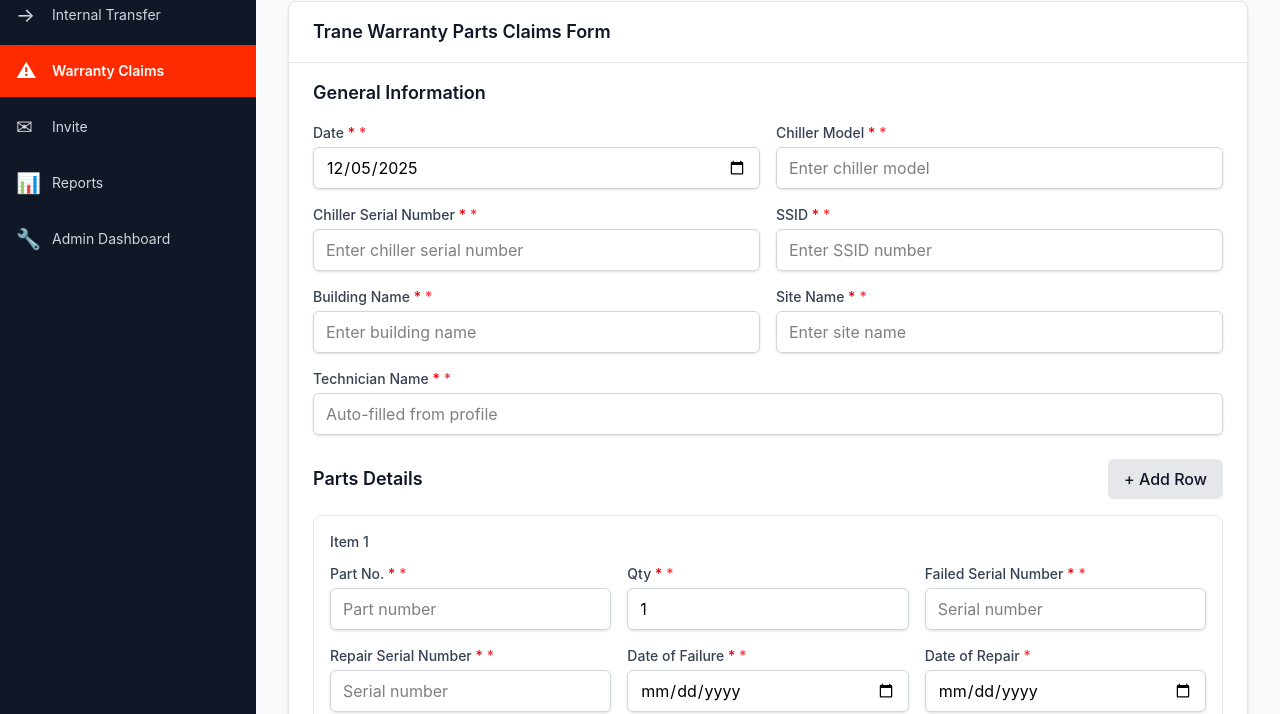
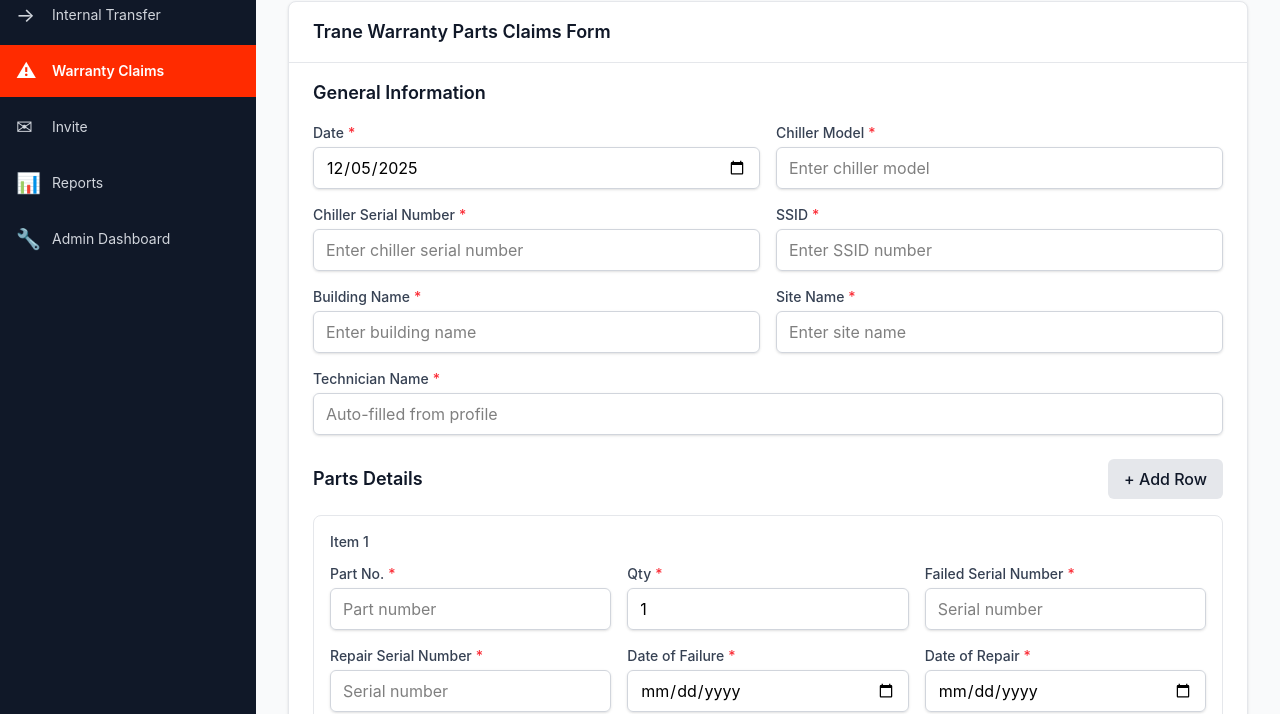
Before and after one commit to APGI-cmy/PartPulse, a Next.js app: page /warranty-claims in a window 1280 px wide. Shown: the part 144-858 px from the top of the page. Built offline with nearby package versions, Linux system fonts and the light colour scheme.

Commit message:
Fix build errors and clean up forms to use built-in asterisk rendering
Co-authored-by: JohanRas788 <247353184+JohanRas788@users.noreply.github.com>

```diff
--- a/app/page.tsx
+++ b/app/page.tsx
@@ -132,86 +132,3 @@ export default function Home() {
     </div>
   );
 }
-                <Button variant="primary" className="w-full">
-                  View Employees
-                </Button>
-              </Link>
-            </CardBody>
-          </Card>
-
-          {/* Reports Card */}
-          <Card hover>
-            <CardBody>
-              <div className="flex items-center mb-4">
-                <div className="w-12 h-12 bg-primary rounded-lg flex items-center justify-center text-white text-2xl mr-4">
-                  📊
-                </div>
-                <h2 className="text-xl font-semibold text-gray-800">
-                  Reports
-                </h2>
-              </div>
-              <p className="text-gray-600 mb-4 text-sm">
-                Generate and view detailed reports on transfers and claims.
-              </p>
-              <Link href={routes.reports}>
-                <Button variant="primary" className="w-full">
-                  View Reports
-                </Button>
-              </Link>
-            </CardBody>
-          </Card>
-
-          {/* Settings Card */}
-          <Card hover>
-            <CardBody>
-              <div className="flex items-center mb-4">
-                <div className="w-12 h-12 bg-gray-700 rounded-lg flex items-center justify-center text-white text-2xl mr-4">
-                  ⚙
-                </div>
-                <h2 className="text-xl font-semibold text-gray-800">
-                  Settings
-                </h2>
-              </div>
-              <p className="text-gray-600 mb-4 text-sm">
-                Configure system preferences and security settings.
-              </p>
-              <Link href={routes.settings}>
-                <Button variant="primary" className="w-full">
-                  View Settings
-                </Button>
-              </Link>
-            </CardBody>
-          </Card>
-        </div>
-
-        {/* Stats Section */}
-        <div className="grid grid-cols-2 md:grid-cols-4 gap-4">
-          <Card>
-            <CardBody className="text-center">
-              <p className="text-gray-500 text-sm">Pending Transfers</p>
-              <p className="text-3xl font-bold text-gray-900 mt-2">0</p>
-            </CardBody>
-          </Card>
-          <Card>
-            <CardBody className="text-center">
-              <p className="text-gray-500 text-sm">Open Claims</p>
-              <p className="text-3xl font-bold text-gray-900 mt-2">0</p>
-            </CardBody>
-          </Card>
-          <Card>
-            <CardBody className="text-center">
-              <p className="text-gray-500 text-sm">This Month</p>
-              <p className="text-3xl font-bold text-gray-900 mt-2">0</p>
-            </CardBody>
-          </Card>
-          <Card>
-            <CardBody className="text-center">
-              <p className="text-gray-500 text-sm">Active Users</p>
-              <p className="text-3xl font-bold text-gray-900 mt-2">1</p>
-            </CardBody>
-          </Card>
-        </div>
-      </div>
-    </div>
-  );
-}
--- a/app/warranty-claims/WarrantyClaimForm.tsx
+++ b/app/warranty-claims/WarrantyClaimForm.tsx
@@ -229,11 +229,7 @@ export default function WarrantyClaimForm() {
               <h3 className="text-lg font-semibold text-gray-900 mb-4">General Information</h3>
               <div className="grid grid-cols-1 md:grid-cols-2 gap-4">
                 <Input
-                  label={
-                    <>
-                      Date <span className="text-red-600">*</span>
-                    </>
-                  }
+                  label="Date"
                   name="date"
                   type="date"
                   value={formData.date}
@@ -242,11 +238,7 @@ export default function WarrantyClaimForm() {
                   required
                 />
                 <Input
-                  label={
-                    <>
-                      Chiller Model <span className="text-red-600">*</span>
-                    </>
-                  }
+                  label="Chiller Model"
                   name="chillerModel"
                   value={formData.chillerModel}
                   onChange={handleChange}
@@ -257,11 +249,7 @@ export default function WarrantyClaimForm() {
               </div>
               <div className="grid grid-cols-1 md:grid-cols-2 gap-4 mt-4">
                 <Input
-                  label={
-                    <>
-                      Chiller Serial Number <span className="text-red-600">*</span>
-                    </>
-                  }
+                  label="Chiller Serial Number"
                   name="chillerSerial"
                   value={formData.chillerSerial}
                   onChange={handleChange}
@@ -270,11 +258,7 @@ export default function WarrantyClaimForm() {
                   required
                 />
                 <Input
-                  label={
-                    <>
-                      SSID <span className="text-red-600">*</span>
-                    </>
-                  }
+                  label="SSID"
                   name="ssidJobNumber"
                   value={formData.ssidJobNumber}
                   onChange={handleChange}
@@ -285,11 +269,7 @@ export default function WarrantyClaimForm() {
               </div>
               <div className="grid grid-cols-1 md:grid-cols-2 gap-4 mt-4">
                 <Input
-                  label={
-                    <>
-                      Building Name <span className="text-red-600">*</span>
-                    </>
-                  }
+                  label="Building Name"
                   name="buildingName"
                   value={formData.buildingName}
                   onChange={handleChange}
@@ -298,11 +278,7 @@ export default function WarrantyClaimForm() {
                   required
                 />
                 <Input
-                  label={
-                    <>
-                      Site Name <span className="text-red-600">*</span>
-                    </>
-                  }
+                  label="Site Name"
                   name="siteName"
                   value={formData.siteName}
                   onChange={handleChange}
@@ -313,11 +289,7 @@ export default function WarrantyClaimForm() {
               </div>
               <div className="mt-4">
                 <Input
-                  label={
-                    <>
-                      Technician Name <span className="text-red-600">*</span>
-                    </>
-                  }
+                  label="Technician Name"
                   name="technicianName"
                   value={formData.technicianName}
                   onChange={handleChange}
@@ -358,11 +330,7 @@ export default function WarrantyClaimForm() {
                     <h4 className="text-sm font-medium text-gray-700 mb-3">Item {index + 1}</h4>
                     <div className="grid grid-cols-1 md:grid-cols-3 gap-4">
                       <Input
-                        label={
-                          <>
-                            Part No. <span className="text-red-600">*</span>
-                          </>
-                        }
+                        label="Part No."
                         value={item.partNo}
                         onChange={(e) => handleItemChange(index, 'partNo', e.target.value)}
                         error={errors[`items.${index}.partNo`]}
@@ -370,11 +338,7 @@ export default function WarrantyClaimForm() {
                         required
                       />
                       <Input
-                        label={
-                          <>
-                            Qty <span className="text-red-600">*</span>
-                          </>
-                        }
+                        label="Qty"
                         type="number"
                         min="1"
                         value={item.quantity}
@@ -383,11 +347,7 @@ export default function WarrantyClaimForm() {
                         required
                       />
                       <Input
-                        label={
-                          <>
-                            Failed Serial Number <span className="text-red-600">*</span>
-                          </>
-                        }
+                        label="Failed Serial Number"
                         value={item.failedPartSerial}
                         onChange={(e) => handleItemChange(index, 'failedPartSerial', e.target.value)}
                         error={errors[`items.${index}.failedPartSerial`]}
@@ -397,11 +357,7 @@ export default function WarrantyClaimForm() {
                     </div>
                     <div className="grid grid-cols-1 md:grid-cols-3 gap-4 mt-4">
                       <Input
-                        label={
-                          <>
-                            Repair Serial Number <span className="text-red-600">*</span>
-                          </>
-                        }
+                        label="Repair Serial Number"
                         value={item.replacedPartSerial}
                         onChange={(e) => handleItemChange(index, 'replacedPartSerial', e.target.value)}
                         error={errors[`items.${index}.replacedPartSerial`]}
@@ -409,11 +365,7 @@ export default function WarrantyClaimForm() {
                         required
                       />
                       <Input
-                        label={
-                          <>
-                            Date of Failure <span className="text-red-600">*</span>
-                          </>
-                        }
+                        label="Date of Failure"
                         type="date"
                         value={item.dateOfFailure}
                         onChange={(e) => handleItemChange(index, 'dateOfFailure', e.target.value)}
```
Also changed, not shown: app/internal-transfer/InternalTransferFormNew.tsx (+7 -31 lines).
